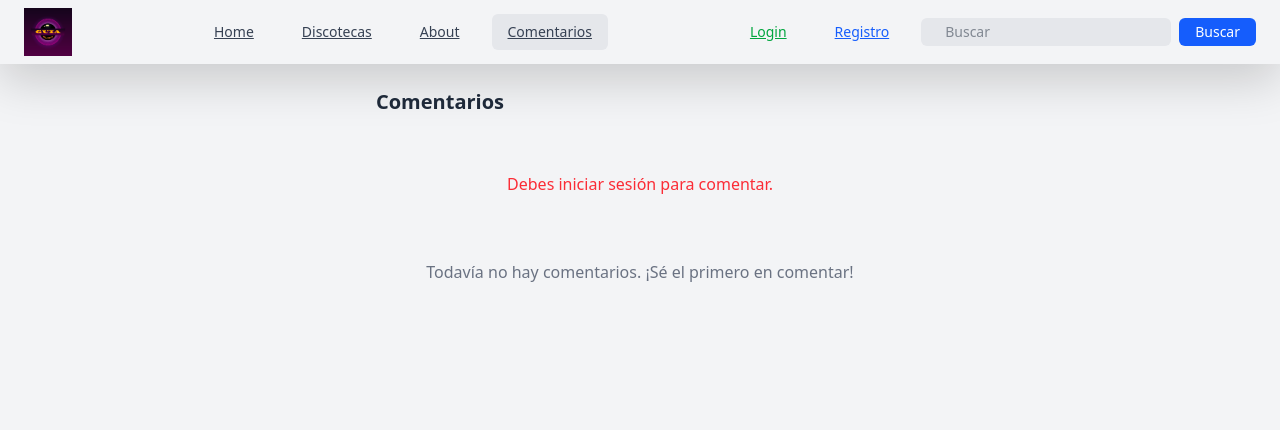
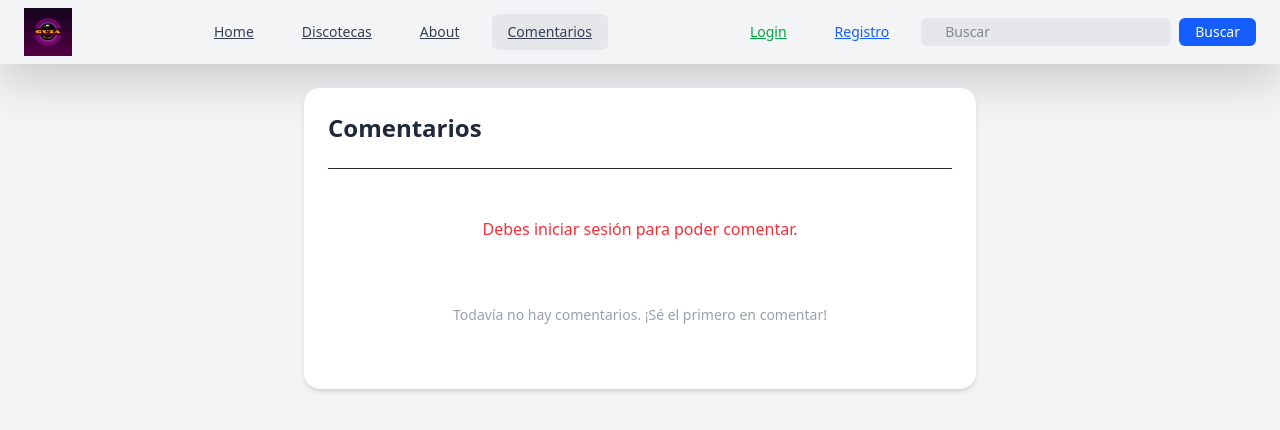
Before and after one commit to hugooperezz/TFG, an Angular app in the folder TFG/: page /comentarios in a window 1280 px wide. Shown: the top 430 px of the page. Built offline with nearby package versions, Linux system fonts and the light colour scheme.

Commit message:
Comentarios actualizados

```diff
--- a/TFG/src/app/components/comentarios/comentarios.component.html
+++ b/TFG/src/app/components/comentarios/comentarios.component.html
@@ -1,60 +1,72 @@
-<div class="comentarios-container p-4 max-w-xl mx-auto">
-  <div class="flex justify-between items-center mb-4">
-    <h2 class="text-xl font-bold">Comentarios</h2>
-    <div class="text-sm text-gray-600" *ngIf="usuarioActual">
+<br />
+<div
+  class="comentarios-container p-6 max-w-2xl mx-auto bg-white rounded-2xl shadow-md"
+>
+  <!-- Encabezado con usuario -->
+  <div class="flex justify-between items-center mb-6 border-b pb-3">
+    <h2 class="text-2xl font-bold text-gray-800">Comentarios</h2>
+    <div *ngIf="usuarioActual" class="text-sm text-gray-500">
       Usuario:
-      <span class="font-semibold">
+      <span class="font-semibold text-gray-700">
         {{ usuarioActual.nombre || usuarioActual.correo || "Anónimo" }}
       </span>
     </div>
   </div>
 
   <!-- Formulario para nuevo comentario -->
-  <div class="mb-6" *ngIf="usuarioActual; else noAutenticado">
+  <div *ngIf="usuarioActual; else noAutenticado" class="mb-8">
+    <label class="block text-sm text-gray-600 mb-1 font-medium"
+      >Escribe un nuevo comentario:</label
+    >
     <textarea
       [(ngModel)]="nuevoComentario"
-      placeholder="Escribe un comentario..."
+      placeholder="¿Qué opinas?"
       rows="3"
-      class="w-full p-2 border border-gray-300 rounded"
+      class="w-full p-3 border rounded-xl focus:outline-none focus:ring-2 focus:ring-blue-400 shadow-sm resize-none"
     ></textarea>
     <button
       (click)="enviarComentario()"
       [disabled]="!nuevoComentario.trim()"
-      class="mt-2 bg-blue-500 text-white px-4 py-2 rounded hover:bg-blue-600 disabled:bg-blue-300"
+      class="mt-3 bg-blue-600 hover:bg-blue-700 disabled:bg-blue-300 text-white font-semibold py-2 px-5 rounded-xl transition-all duration-200"
     >
-      Enviar comentario
+      Enviar
     </button>
   </div>
 
-  <!-- Lista de comentarios -->
-  <div *ngIf="comentarios.length > 0; else sinComentarios" class="space-y-3">
+  <!-- Lista de comentarios con scroll -->
+  <div
+    *ngIf="comentarios.length > 0; else sinComentarios"
+    class="space-y-5 max-h-72 overflow-y-auto pr-2"
+  >
     <div
       *ngFor="let comentario of comentarios"
-      class="bg-gray-100 p-3 rounded shadow-sm"
+      class="bg-gray-50 border border-gray-200 p-4 rounded-xl shadow-sm"
     >
-      <div class="flex justify-between items-start mb-1">
-        <span class="font-semibold text-gray-800">{{
-          comentario.usuario
-        }}</span>
+      <div class="flex justify-between items-center mb-2">
+        <span class="font-semibold text-blue-700">
+          {{ comentario.usuario }}
+        </span>
         <span class="text-xs text-gray-500">
           {{ comentario.fecha | date : "medium" }}
         </span>
       </div>
-      <p class="text-gray-700">{{ comentario.texto }}</p>
+      <p class="text-gray-700 leading-relaxed whitespace-pre-line">
+        {{ comentario.texto }}
+      </p>
     </div>
   </div>
 
   <!-- Mensaje si no hay comentarios -->
   <ng-template #sinComentarios>
-    <p class="text-gray-500 text-center py-4">
+    <p class="text-gray-400 text-center py-6 text-sm">
       Todavía no hay comentarios. ¡Sé el primero en comentar!
     </p>
   </ng-template>
 
   <!-- Mensaje si no hay usuario autenticado -->
   <ng-template #noAutenticado>
-    <p class="text-red-500 text-center py-4">
-      Debes iniciar sesión para comentar.
+    <p class="text-red-500 text-center py-6 font-medium">
+      Debes iniciar sesión para poder comentar.
     </p>
   </ng-template>
 </div>
```
